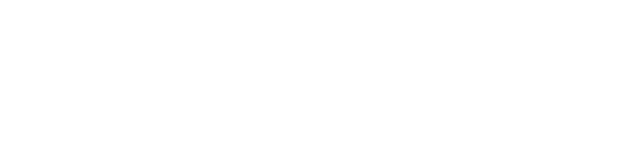
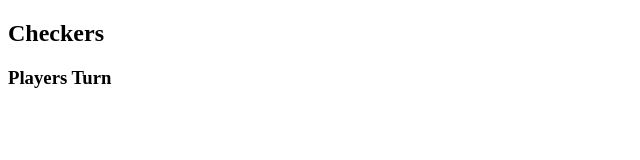
Before and after one commit to Jmajane/checkers, a plain HTML site: page index.html in a window 1280 px wide. Shown: the whole page, without its empty margins (0-640 px from the left). Drawn offline with Linux system fonts and the light colour scheme.

Commit message:
checkers board html setup beginning

```diff
--- a/index.html
+++ b/index.html
@@ -9,6 +9,15 @@
     <title>Checkers</title>
 </head>
 <body>
+    <section class="title">
+        <h1>Checkers</h1>
+    </section>
+
+    <h3 class="players-turn">Players Turn</h3>
+
+    <section class="board">
+
+    </section>
 
 </body>
 </html>
```
